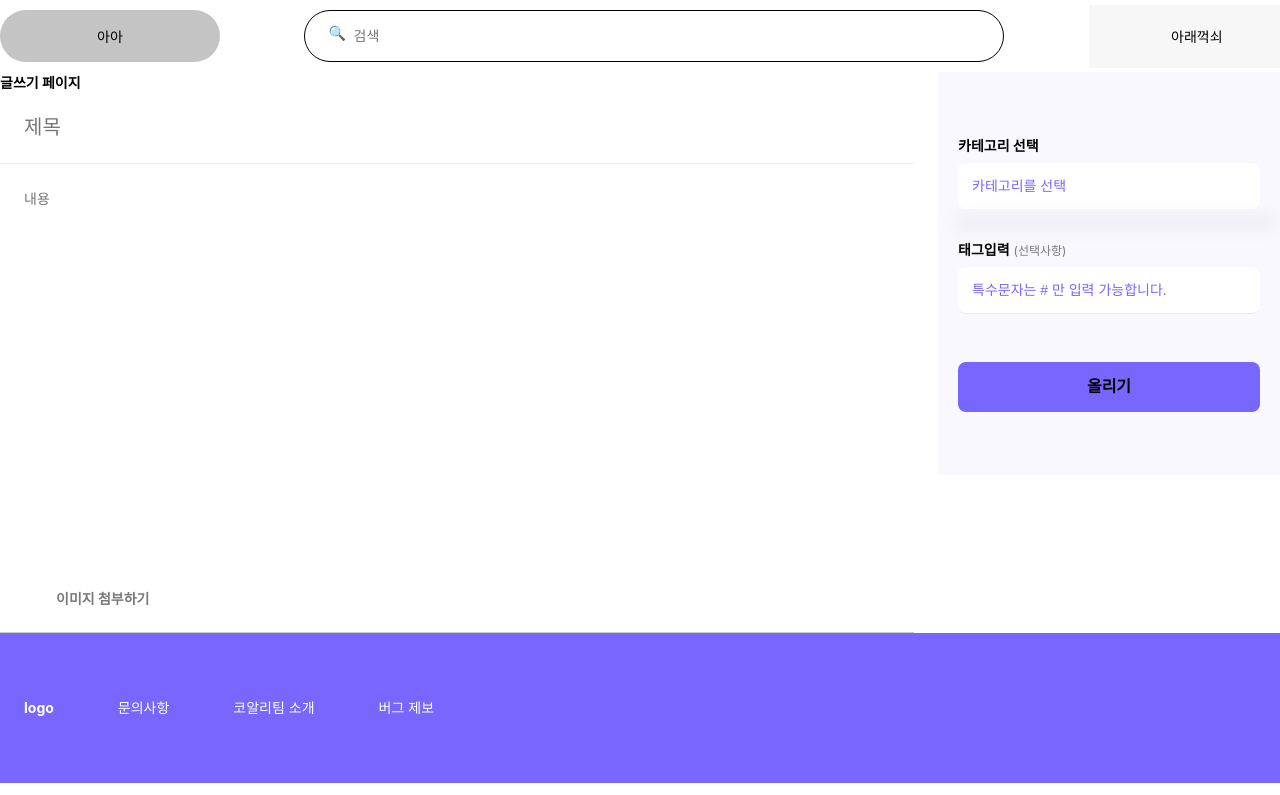
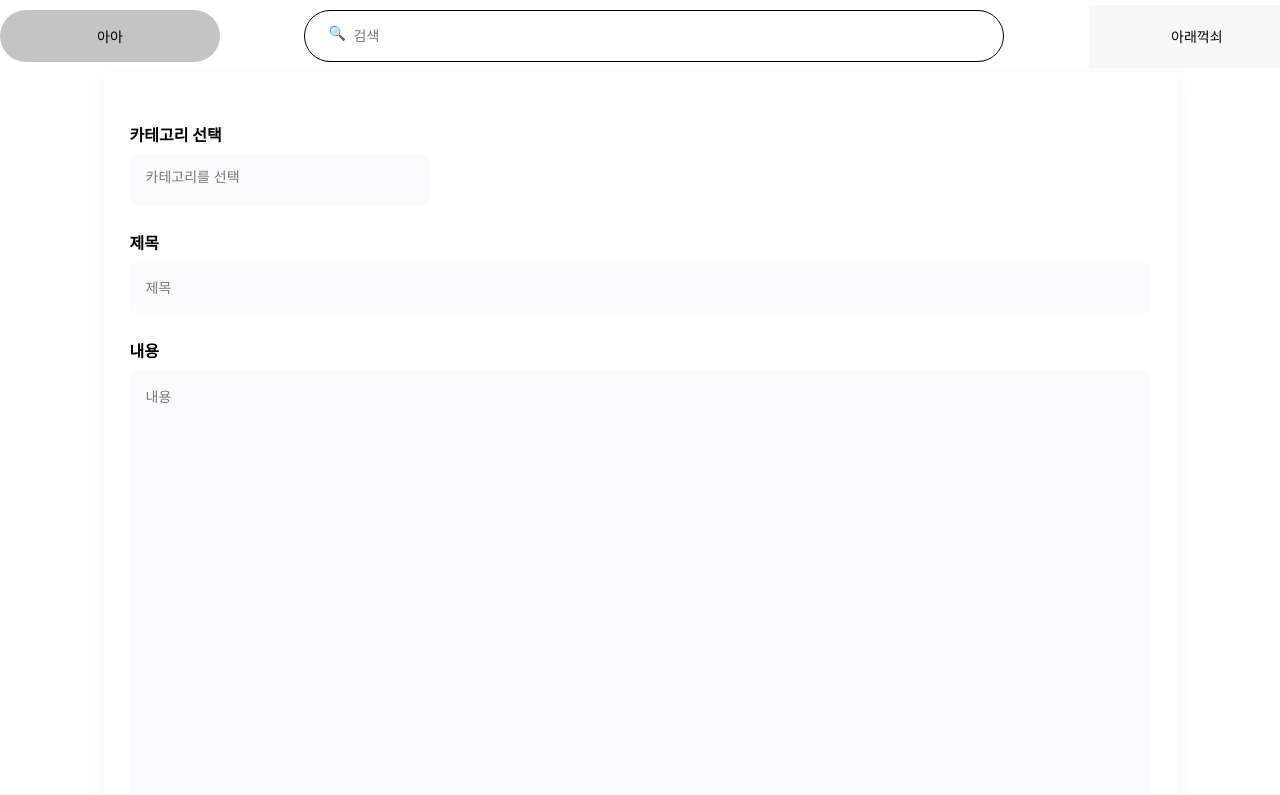
Before and after one commit to zeze88/sun, a React (Create React App) app: page /create in a window 1280 px wide. Shown: the top 795 px of the page. Built offline with nearby package versions, Linux system fonts and the light colour scheme; sample sign-in values are in the browser's storage.

Commit message:
게시글 작성 수정 스타일변경

```diff
--- a/src/page/Create.js
+++ b/src/page/Create.js
@@ -98,28 +98,12 @@ const Create = () => {
   if (!isCreate) {
     return (
       <PostWrap>
-        <div className='left'>
-          <h1>수정페이지</h1>
-          <input
-            id='postTitle'
-            onChange={onChange}
-            type='text'
-            value={addPost.postTitle}
-          />
-          <textarea
-            id='postComment'
-            onChange={onChange}
-            type='text'
-            value={addPost.postComment}></textarea>
+        <h1>글쓰기 페이지</h1>
 
-          <ImgUpload isEdit={true} editImg={addPost.postImg} />
-        </div>
-        <div className='right'>
-          {post_one && (
-            <>
-              <h4>카테고리 선택</h4>
+        <h2>카테고리 선택</h2>
         <CategoryDiv length={category.length}>
           <span
+            className={oneCategory === "" ? "" : "choose"}
             onClick={() => {
               setIsSelect(!isSelect);
             }}>
@@ -142,9 +126,30 @@ const Create = () => {
             ))}
           </ul>
         </CategoryDiv>
-              <h4>
+
+        <h2>내용</h2>
+        <input
+          id='postTitle'
+          onChange={onChange}
+          type='text'
+          value={addPost.postTitle}
+        />
+
+        <h2>
+          태그입력<em>(선택사항)</em>
+        </h2>
+        <TextareaImg>
+          <textarea
+            id='postComment'
+            onChange={onChange}
+            type='text'
+            value={addPost.postComment}></textarea>
+          <ImgUpload isEdit={true} editImg={addPost.postImg} />
+        </TextareaImg>
+
+        <h2>
           태그입력<em></em>
-              </h4>
+        </h2>
 
         <input
           id='tags'
@@ -159,29 +164,18 @@ const Create = () => {
           }}>
           취소
         </button>
-            </>
-          )}
-        </div>
       </PostWrap>
     );
   }
 
   return (
     <PostWrap>
-      <div className='left'>
       <h1>글쓰기 페이지</h1>
-        <input id='title' onChange={onChange} type='text' placeholder='제목' />
-        <textarea
-          id='comment'
-          onChange={onChange}
-          type='text'
-          placeholder='내용'></textarea>
-        <ImgUpload />
-      </div>
-      <div className='right'>
-        <h4>카테고리 선택</h4>
+
+      <h2>카테고리 선택</h2>
       <CategoryDiv length={category.length}>
         <span
+          className={oneCategory === "" ? "" : "choose"}
           onClick={() => {
             setIsSelect(!isSelect);
           }}>
@@ -200,9 +194,22 @@ const Create = () => {
           ))}
         </ul>
       </CategoryDiv>
-        <h4>
+      <h2>제목</h2>
+      <input id='title' onChange={onChange} type='text' placeholder='제목' />
+
+      <h2>내용</h2>
+      <TextareaImg>
+        <textarea
+          id='comment'
+          onChange={onChange}
+          type='text'
+          placeholder='내용'></textarea>
+        <ImgUpload />
+      </TextareaImg>
+
+      <h2>
         태그입력<em>(선택사항)</em>
-        </h4>
+      </h2>
       <input
         id='tags'
         onChange={onChange}
@@ -210,23 +217,23 @@ const Create = () => {
         placeholder='특수문자는 # 만 입력 가능합니다.'
       />
       <button onClick={submit}>올리기</button>
-      </div>
     </PostWrap>
   );
 };
 
 const PostWrap = styled.div`
-  max-width: 1440px;
+  max-width: 1073px;
   margin: 0 auto;
-  display: flex;
-  align-items: flex-start;
-  gap: 24px;
+  padding: 50px 26px;
+  border-radius: 8px;
+  box-shadow: 0 4px 20px 0 rgba(228, 226, 242, 0.45);
 
-  label > input#file-upload-button {
+  h1 {
     display: none;
   }
 
-  h4 {
+  h2 {
+    font-size: 16px;
     margin-bottom: 8px;
 
     em {
@@ -238,73 +245,85 @@ const PostWrap = styled.div`
     }
   }
 
+  label > input#file-upload-button {
+    display: none;
+  }
+
   input {
     display: block;
     width: 100%;
+    height: 52px;
+    padding: 16px;
+    margin-bottom: 24px;
     border: none;
-    border-bottom: solid 1px #ebebeb;
+    border-radius: 8px;
+    background-color: #fbfbfd;
+
+    &::placeholder {
+      color: #797979;
     }
+  }
+
+  button {
+    display: block;
+    width: 200px;
+    line-height: 50px;
+    margin-top: 48px;
+    margin-left: auto;
+    background-color: #7966ff;
+    border-radius: 8px;
+    font-size: 16px;
+    color: #fff;
+  }
+`;
+
+const TextareaImg = styled.div`
+  margin-bottom: 40px;
+  border-radius: 8px;
+  background-color: #fbfbfd;
 
   textarea {
     display: block;
     width: 100%;
+    padding: 16px;
     min-height: 400px;
+    border: none;
+    background-color: transparent;
     resize: none;
-    border: none;
-    padding: 24px;
-  }
 
-  .left {
-    flex: auto;
-
-    input {
-      font-size: 20px;
-      padding: 24px;
+    &::placeholder {
+      color: #797979;
     }
   }
 
-  .right {
-    flex: none;
-    width: 342px;
-    padding: 63px 20px;
-    background-color: #f9f8ff;
-
-    input {
-      padding: 0 14px;
-      color: #7966ff;
-      background-color: #fff;
+  .img_load {
+    padding: 16px 14px;
     border-radius: 8px;
-      line-height: 46px;
-      &::placeholder {
-        color: #7966ff;
-      }
-    }
-
-    button {
-      width: 100%;
-      line-height: 50px;
-      margin-top: 48px;
-      background-color: #7966ff;
-      border-radius: 8px;
-      font-size: 16px;
-    }
+    border-bottom: none;
+    background-color: #f4f4fb;
   }
 `;
 
 const CategoryDiv = styled.div`
   display: inline-block;
-  width: 100%;
-  margin-bottom: 30px;
+  width: 300px;
+  margin-bottom: 24px;
   position: relative;
 
   > span {
-    display: block;
+    display: inline-block;
     width: 100%;
-    padding: 0 14px;
+    height: 52px;
+    line-height: 52px;
+    padding: 0 16px;
     line-height: 46px;
+    color: #797979;
     border-radius: 8px;
+    background-color: #fbfbfd;
+
+    &.choose {
       color: #7966ff;
-    background-color: #fff;
+    }
   }
 
   ul {
@@ -318,7 +337,7 @@ const CategoryDiv = styled.div`
     transition: height 0.5s ease-out;
     background-color: #fff;
     border-radius: 0 0 8px 8px;
-    box-shadow: 5px 5px 15px 9px rgba(157, 157, 157, 0.1);
+    box-shadow: 0 4px 14px 0 rgba(65, 0, 131, 0.06);
 
     &.close {
       height: 0;
```
Lines whose indentation alone changed are shown as unchanged.
